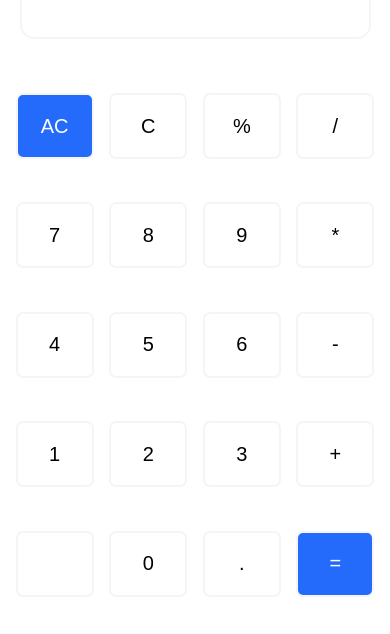
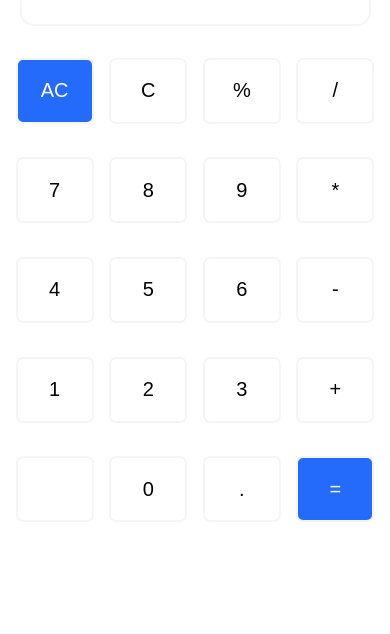
Before and after one commit to HetviVora3007/calculator, a plain HTML site: page index.html in a window 390 px wide. Shown: the part 204-838 px from the top of the page. Drawn offline with Linux system fonts and the light colour scheme.

Commit message:
made improvement in mobile ui

```diff
--- a/style/style.css
+++ b/style/style.css
@@ -82,10 +82,11 @@
 @media screen and (max-width: 480px) {
   .main-calculator {
     background: none;
+    height: 90vh;
   }
   .calculator {
     width: 100%;
-    height: 100vh;
+    height: 100%;
   }
   .calc-first-row button,
   .calc-second-row button,
@@ -116,6 +117,6 @@
     border: 2px solid #f5f5f5;
     background-color: transparent;
     padding-left: 5px;
-    margin-top: 0;
+    /* margin-top: 10; */
   }
 }
```
